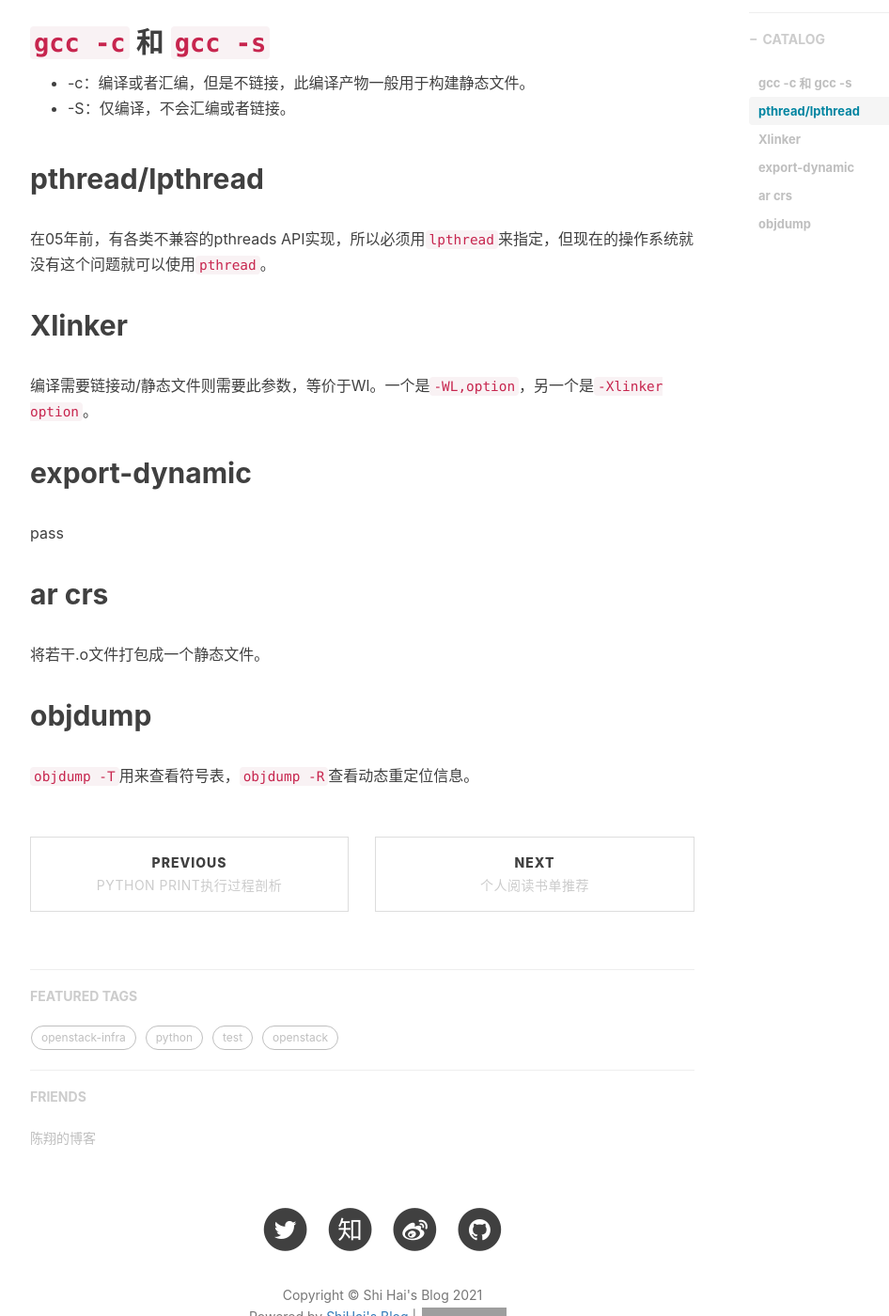
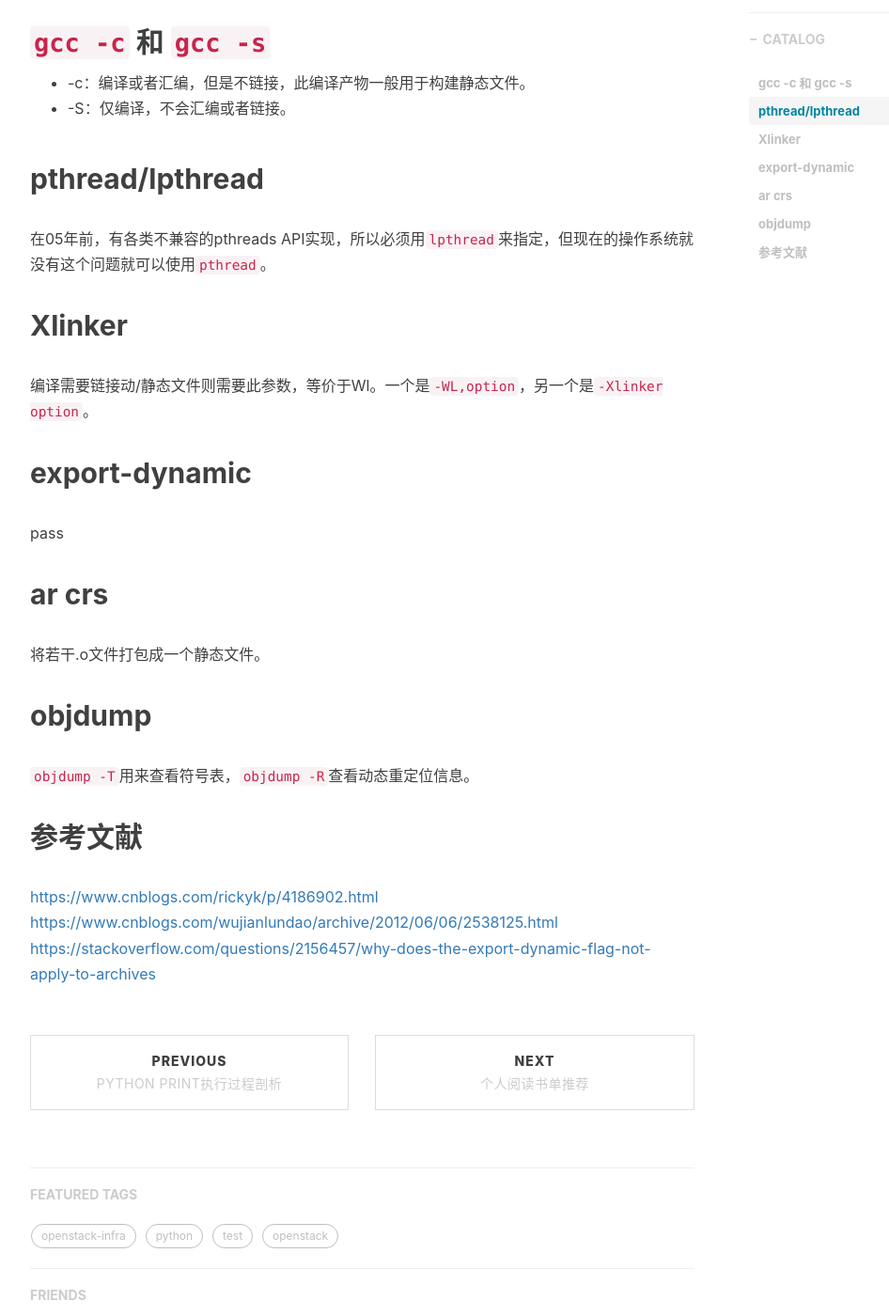
Before and after one commit to shihai1991/shihai1991.github.io, a Jekyll site: the page built from _posts/2021-11-22-gcc编译器编译选项分析汇总.md, in a window 1280 px wide and 1400 px high, scrolled down 550 px. Shown: the whole window at 94% size, without its empty margins (233-1179 px from the left). Built offline with Jekyll 4.4.1, drawn with Linux system fonts in a browser that asks for light colours; nearby versions of some CDN libraries; comment, search, counter and statistics services are not loaded; grey boxes are pictures that could not be loaded.

Commit message:
Update 2021-11-22-gcc编译器编译选项分析汇总.md

```diff
--- a/_posts/2021-11-22-gcc编译器编译选项分析汇总.md
+++ b/_posts/2021-11-22-gcc编译器编译选项分析汇总.md
@@ -30,3 +30,8 @@
 
 ## objdump
 `objdump -T`用来查看符号表，`objdump -R`查看动态重定位信息。
+
+## 参考文献
+[https://www.cnblogs.com/rickyk/p/4186902.html](https://www.cnblogs.com/rickyk/p/4186902.html)
+[https://www.cnblogs.com/wujianlundao/archive/2012/06/06/2538125.html](https://www.cnblogs.com/wujianlundao/archive/2012/06/06/2538125.html)
+[https://stackoverflow.com/questions/2156457/why-does-the-export-dynamic-flag-not-apply-to-archives](https://stackoverflow.com/questions/2156457/why-does-the-export-dynamic-flag-not-apply-to-archives)
```
